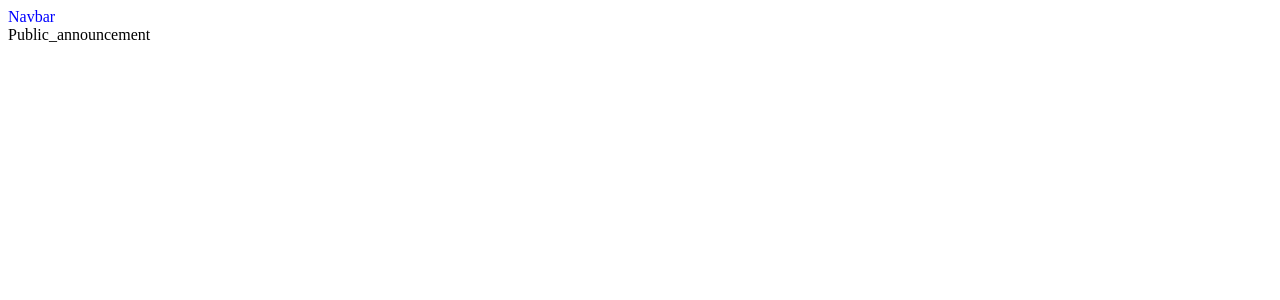
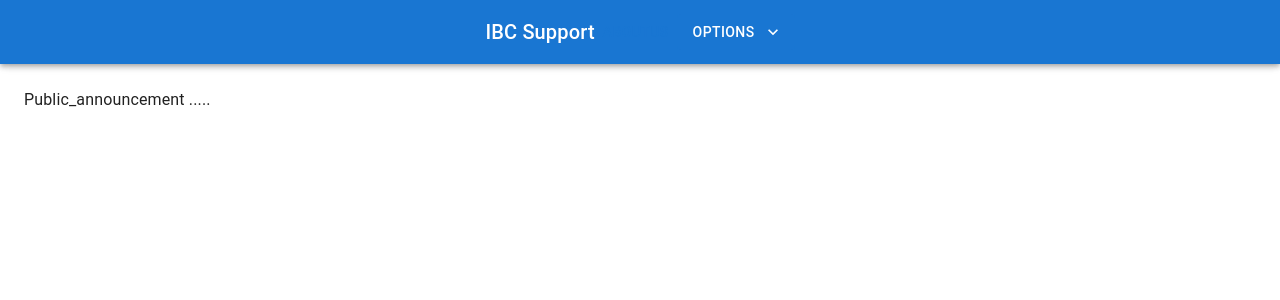
Before and after one commit to Pradeep-Gupta-96/ibbi_client, a React (Create React App) app: page / in a window 1280 px wide. Shown: the top 300 px of the page. Built offline with nearby package versions, Linux system fonts and the light colour scheme.

Commit message:
Code updated

```diff
--- a/package.json
+++ b/package.json
@@ -3,6 +3,10 @@
   "version": "0.1.0",
   "private": true,
   "dependencies": {
+    "@emotion/react": "^11.11.1",
+    "@emotion/styled": "^11.11.0",
+    "@mui/icons-material": "^5.14.8",
+    "@mui/material": "^5.14.8",
     "@testing-library/jest-dom": "^5.17.0",
     "@testing-library/react": "^13.4.0",
     "@testing-library/user-event": "^13.5.0",
--- a/src/App.js
+++ b/src/App.js
@@ -1,6 +1,8 @@
 import Navbar from "./Navbar/Navbar";
-import { BrowserRouter as Router, Route, Routes } from 'react-router-dom'
+import { BrowserRouter as Router, Route, Routes } from 'react-router-dom';
 import PublicAnnouncement from "./component/Public_announcement";
+import AboutUs from "./component/AboutUs";
+
 
 
 function App() {
@@ -10,7 +12,10 @@ function App() {
         <Navbar />
 
         <Routes>
-          <Route path="/" element={<PublicAnnouncement />} />
+          <Route excet path="/" element={<PublicAnnouncement />} />
+        </Routes>
+        <Routes>
+          <Route  path="/about" element={<AboutUs   />} />
         </Routes>
 
       </Router>
--- a/src/Navbar/Navbar.css
+++ b/src/Navbar/Navbar.css
@@ -1,4 +1,19 @@
 
-.Navbar{
-    color:blue
-}
+body {padding: 0px;margin: 0px;}
+.header {display: inline-block;width: 100%;}
+.bound {max-width: 1200px;margin: 0px auto;}
+.topsec {display: flex;justify-content: space-between;padding: 20px 0px;border-bottom: 2px solid #454545;}
+.menu {}
+.logo {font-weight: bold;}
+.menu ul {margin: 0px; padding: 0px; display: flex;}
+.menu ul li {display: flex; position: relative;}
+.menu ul li a {text-decoration: none; color: #454545;padding: 0px 20px;}
+.menu ul li:last-child a {padding-right: 0px;}
+.menu ul li > ul li {width: 100%;}
+.menu ul li > ul li a {padding: 10px 20px;}
+.main-banner {padding: 20px 0px;}
+.main-banner img {width: 100%;}
+
+.menu ul li.parent {position: relative;display: inline-block;}
+.menu ul li.parent ul {display: none;position: absolute;background-color: #f1f1f1;min-width: 200px;box-shadow: 0px 8px 16px 0px rgba(0,0,0,0.2);z-index: 1;}
+.menu ul li.parent:hover ul {display: block;}
--- a/src/Navbar/Navbar.js
+++ b/src/Navbar/Navbar.js
@@ -1,10 +1,153 @@
-import React from 'react'
-import "./Navbar.css"
+import * as React from 'react';
+import AppBar from '@mui/material/AppBar';
+import Box from '@mui/material/Box';
+import CssBaseline from '@mui/material/CssBaseline';
+import Toolbar from '@mui/material/Toolbar';
+import Typography from '@mui/material/Typography';
+import { styled, alpha } from '@mui/material/styles';
+import Button from '@mui/material/Button';
+import Menu from '@mui/material/Menu';
+import MenuItem from '@mui/material/MenuItem';
+import EditIcon from '@mui/icons-material/Edit';
+import Divider from '@mui/material/Divider';
+import ArchiveIcon from '@mui/icons-material/Archive';
+import FileCopyIcon from '@mui/icons-material/FileCopy';
+import MoreHorizIcon from '@mui/icons-material/MoreHoriz';
+import KeyboardArrowDownIcon from '@mui/icons-material/KeyboardArrowDown';
+import './Navbar.css'
+import { useNavigate } from "react-router-dom"
 
-const Navbar = () => {
+const StyledMenu = styled((props) => (
+  <Menu
+    elevation={0}
+    anchorOrigin={{
+      vertical: 'bottom',
+      horizontal: 'right',
+    }}
+    transformOrigin={{
+      vertical: 'top',
+      horizontal: 'right',
+    }}
+    {...props}
+  />
+))(({ theme }) => ({
+  '& .MuiPaper-root': {
+    borderRadius: 6,
+    marginTop: theme.spacing(1),
+    minWidth: 180,
+    color:
+      theme.palette.mode === 'light' ? 'rgb(55, 65, 81)' : theme.palette.grey[300],
+    boxShadow:
+      'rgb(255, 255, 255) 0px 0px 0px 0px, rgba(0, 0, 0, 0.05) 0px 0px 0px 1px, rgba(0, 0, 0, 0.1) 0px 10px 15px -3px, rgba(0, 0, 0, 0.05) 0px 4px 6px -2px',
+    '& .MuiMenu-list': {
+      padding: '4px 0',
+    },
+    '& .MuiMenuItem-root': {
+      '& .MuiSvgIcon-root': {
+        fontSize: 18,
+        color: theme.palette.text.secondary,
+        marginRight: theme.spacing(1.5),
+      },
+      '&:active': {
+        backgroundColor: alpha(
+          theme.palette.primary.main,
+          theme.palette.action.selectedOpacity,
+        ),
+      },
+    },
+  },
+}));
+
+
+function Navbar() {
+  const [anchorEl, setAnchorEl] = React.useState(null);
+  const open = Boolean(anchorEl);
+  const naviagte = useNavigate()
+  const handleClick = (event) => {
+    setAnchorEl(event.currentTarget);
+  };
+  const handleClose = () => {
+    setAnchorEl(null);
+  };
+
+  const onClickForAboutUs = () => {
+    naviagte('/about')
+  }
+  const onClickHome = () => {
+    naviagte('/')
+  }
+
+
   return (
-    <div className='Navbar'>Navbar</div>
-  )
+    <Box sx={{ display: 'flex' }}>
+      <CssBaseline />
+
+      <AppBar>
+        <div className='bound'>
+          <Toolbar>
+
+            <Typography
+              variant="h6"
+              component="div"
+              sx={{ flexGrow: 1, display: { xs: 'none', sm: 'block' } }}
+              onClick={onClickHome}
+            >
+              IBC Support
+            </Typography>
+
+            <Box sx={{ display: { xs: 'none', sm: 'block' } }}>
+              <Button onClick={onClickForAboutUs}>
+                AboutUs
+              </Button>
+              <Button
+                id="demo-customized-button"
+                aria-controls={open ? 'demo-customized-menu' : undefined}
+                aria-haspopup="true"
+                aria-expanded={open ? 'true' : undefined}
+                variant="contained"
+                disableElevation
+                onClick={handleClick}
+                endIcon={<KeyboardArrowDownIcon />}
+              >
+                Options
+              </Button>
+              <StyledMenu
+                id="demo-customized-menu"
+                MenuListProps={{
+                  'aria-labelledby': 'demo-customized-button',
+                }}
+                anchorEl={anchorEl}
+                open={open}
+                onClose={handleClose}
+              >
+                <MenuItem onClick={handleClose} disableRipple>
+                  <EditIcon />
+                  Edit
+                </MenuItem>
+                <MenuItem onClick={handleClose} disableRipple>
+                  <FileCopyIcon />
+                  Duplicate
+                </MenuItem>
+                <Divider sx={{ my: 0.5 }} />
+                <MenuItem onClick={handleClose} disableRipple>
+                  <ArchiveIcon />
+                  Archive
+                </MenuItem>
+                <MenuItem onClick={handleClose} disableRipple>
+                  <MoreHorizIcon />
+                  More
+                </MenuItem>
+              </StyledMenu>
+
+            </Box>
+          </Toolbar>
+        </div>
+      </AppBar>
+
+    </Box>
+  );
 }
 
-export default Navbar
+
+
+export default Navbar;
--- /dev/null
+++ b/src/component/AboutUs.js
@@ -0,0 +1,16 @@
+import React from 'react'
+import './AboutUs.css'
+import { Box, Toolbar } from '@mui/material'
+
+const AboutUs = () => {
+    return (
+        <>
+            <Box component="main" sx={{ p: 3 }}>
+                <Toolbar />
+                about .........
+            </Box>
+        </>
+    )
+}
+
+export default AboutUs
--- a/src/component/Public_announcement.js
+++ b/src/component/Public_announcement.js
@@ -1,9 +1,15 @@
 import React from 'react'
 import './Public_announcement'
+import { Box, Toolbar } from '@mui/material'
 
 const Public_announcement = () => {
   return (
-    <div>Public_announcement</div>
+    <>
+      <Box component="main" sx={{ p: 3 }}>
+        <Toolbar />
+        Public_announcement .....
+      </Box>
+    </>
   )
 }
 
```
Also changed, not shown: public/index.html (+5 -4 lines), src/Navbar/img/banner_1.png (added), src/component/AboutUs.css (added), 1 other file (tests, documents, lock files or other folders).
